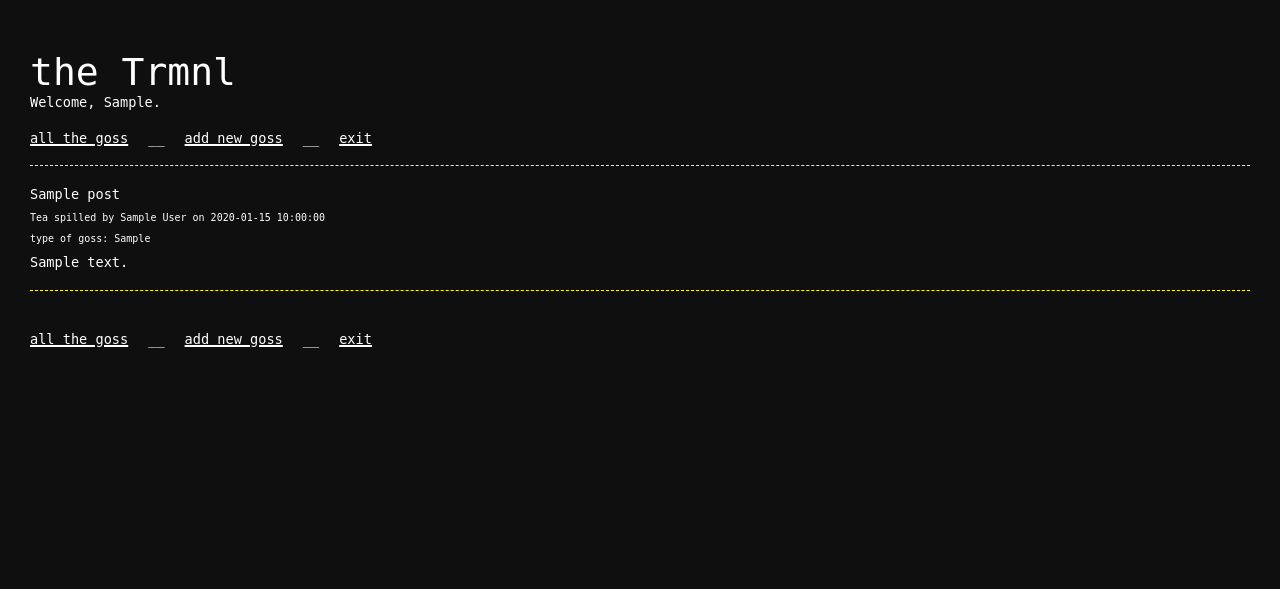
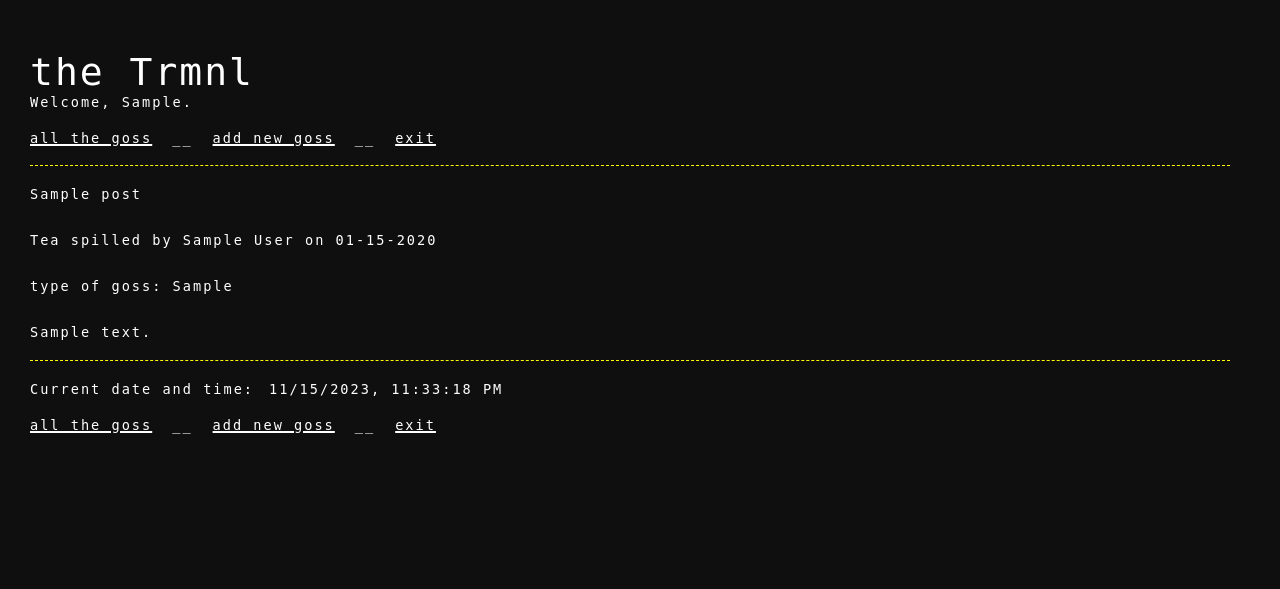
Before and after one commit to gabbe-grodin/group_project_gossip_terminal, a Flask app: template flask_app/templates/view_one.html in a window 1280 px wide. Shown: the top 589 px of the page. Run offline with Flask 3, Linux system fonts and the light colour scheme; the template is opened without the code that fills it: most values are stand-ins (such as "Sample title", 1, 10 or a date in 2020).

Commit message:
implemented show if post edited, formatted date, spaced letters, customized select menu

```diff
--- a/flask_app/static/css/style.css
+++ b/flask_app/static/css/style.css
@@ -100,9 +100,10 @@ body *{
     font-family: monospace;
 }
 /*******************************************/
-/*! LINE-HEIGHT
+/*! LINE-HEIGHT & LETTER SPACING
 /*******************************************/
 body  {
+    letter-spacing: .2rem;
     /* line-height: 2rem; */
 }
 header{
@@ -126,8 +127,14 @@ thead{
 table{
     text-align: left;
 }
-.vert-align{
+.vert-align-base{
     vertical-align: baseline;
+}
+.align-items-base{
+    align-items: baseline;
+}
+.align-items-center{
+    align-items: center;
 }
 /*******************************************/
 /*! BACKGROUND COLORS
@@ -155,6 +162,9 @@ button:hover,
 }
 .border-t-b:hover{
     background-color: #4c4545;
+}
+.custom-select select{
+    background-color: #0f0f0f;
 }
 /*******************************************/
 /*! TEXT COLOR
@@ -202,6 +212,9 @@ thead{
 .medium-grey{
     color: #372f2f;
 }
+.gray{
+    color: #c1c1c1;
+}
 .glow:hover {
     -webkit-animation: glow 1s ease-in-out infinite alternate;
     -moz-animation: glow 1s ease-in-out infinite alternate;
@@ -236,6 +249,9 @@ thead{
 .hidden{
     visibility: hidden;
 }
+.custom-select select{
+    color: #52FD61;
+}
 /*******************************************/
 /*! TEXT DECORATION
 /*******************************************/
@@ -258,7 +274,9 @@ a:hover{
 .upper{
     text-transform: uppercase;
 }
-
+.italic{
+    font-style: italic;
+}
 /*******************************************/
 /*! LAYOUT
 /*******************************************/
@@ -298,7 +316,8 @@ a:hover{
 header,
 main,
 footer{
-    /* width: 1400px; */
+    width: 1200px;
+    overflow: hidden;
 }
 header{
     height: 136px;
@@ -322,13 +341,13 @@ button,
     width: 50%;
 }
 .big-section{
-    min-width: 800px;
+    width: 1800px;
 }
 .half-section{
     width: 50%;
 }
 .sml-section{
-    width: 30%;
+    width: 500px;
 }
 /*******************************************/
 /*! PADDING & MARGIN
@@ -353,10 +372,16 @@ footer{
 .mb{
     margin-bottom: 20px;
 }
+.ml{
+    margin-left: 15px;
+}
 button,
 .btn{
     padding: 10px;
     margin-top: 10px;
+}
+.custom-select select{
+    padding: 10px;
 }
 /*******************************************/
 /*! BORDERS
@@ -568,3 +593,9 @@ table {
   width: 100%;
   height: 1.5em; /* don't forget to set the height! */
 }
+/*******************************************/
+/*! CUSTOM SELECT MENU/ DROPDOWN
+/*******************************************/
+.custom-select{
+
+}
--- a/flask_app/templates/block_files/footer.html
+++ b/flask_app/templates/block_files/footer.html
@@ -3,8 +3,29 @@
 <body>
     {% block footer %}
     <footer class="border-t-dash mt">
+        <div class="flx row">
+
+            <h3>Current date and time:</h3>
+            <span id="datetime" class="ml"> </span>
+        </div>
         {% block nav %} {% include 'block_files/nav.html' %} {% endblock nav %}
     </footer>
+    <script>
+        // create a function to update the date and time
+        function updateDateTime() {
+          // create a new `Date` object
+          const now = new Date();
+
+          // get the current date and time as a string
+          const currentDateTime = now.toLocaleString();
+
+          // update the `textContent` property of the `span` element with the `id` of `datetime`
+          document.querySelector('#datetime').textContent = currentDateTime;
+        }
+
+        // call the `updateDateTime` function every second
+        setInterval(updateDateTime, 1000);
+      </script>
     {% endblock footer %}
 </body>
 </html>
--- a/flask_app/templates/view_one.html
+++ b/flask_app/templates/view_one.html
@@ -17,24 +17,24 @@
 
 
     <main>
-        <div class="flx col gap-1 ">
+        <div class="flx col gap-3 ">
 
-            <div class="flx row vert-align">
+            <div class="flx row align-items-base">
 
-                <h2>{{ post.post_title }}</h2>
+                <h2 class="flx">{{ post.post_title }}</h2>
 
                 {% if post.user_id == session['user_id'] %}
-                    <section class="flx gap-2 mt">
-                        <a  href="/delete/{{ post.id }}">delete</a>
-                        <a  href="/user/{{ this_user.id }}/goss/{{ post.id }}/edit">edit</a>
+                    <section class="flx gap-2 ml">
+                        <a  href="/delete/{{ post.id }}">// delete</a>
+                        <a  href="/user/{{ this_user.id }}/goss/{{ post.id }}/edit">// edit</a>
                     </section>
                 {% endif %}
 
             </div>
 
-            <h4>Tea spilled by {{ post.creator.first_name }} {{ post.creator.last_name }} on {{ post.created_at }}</h4>
+            <h2>Tea spilled by {{ post.creator.first_name }} {{ post.creator.last_name }} on {{ post.created_at.strftime("%m-%d-%Y") }}</h2>
 
-            <h4>type of goss: {{ post.post_category }}</h4>
+            <h2>type of goss: {{ post.post_category }}</h2>
 
             <p>{{ post.post_text }}</p>
 
```
Also changed, not shown: flask_app/static/js/typing_animation.js (deleted, +0 -39 lines), flask_app/templates/add_one.html (+5 -10 lines), flask_app/templates/dash.html (+10 -6 lines), flask_app/templates/edit_one.html (+5 -10 lines).
